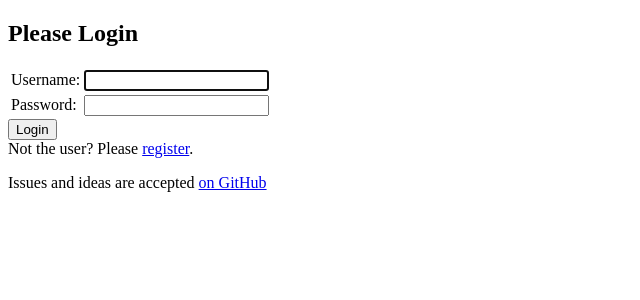
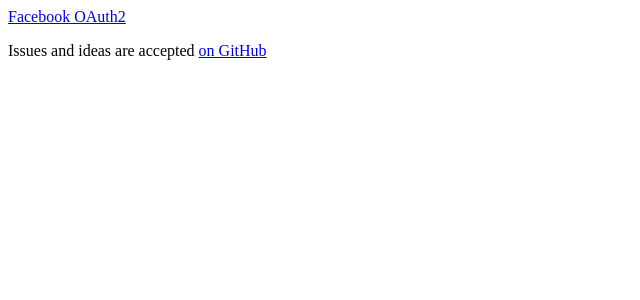
Before and after one commit to sergray/EnglishWordsGame, a Django app: page /accounts/login/ in a window 1280 px wide. Shown: the top 300 px of the page, without its empty margins (0-640 px from the left). Run offline with Django 3.2, Linux system fonts and the light colour scheme; parts of the project's set-up code (start-up, migrations or seed data) failed here and were passed over; some libraries are stand-ins or nearby versions.

Commit message:
Replace login and password authentication with Facebook

```diff
--- a/english_words_game/english_words_game/urls.py
+++ b/english_words_game/english_words_game/urls.py
@@ -1,10 +1,14 @@
 from django.conf.urls import patterns, include, url
 from django.contrib import admin
+
+
 
 urlpatterns = patterns('',
     url(r'^$', 'scores.views.top_scores_list', name='top-scores'),
     url('^submit/$', 'words.views.word_submission', name='word-submission'),
     url(r'^accounts/login/$', 'django.contrib.auth.views.login',
         {'extra_context': {'next': '/'}}, name='login'),
+    url(r'^accounts/', include('allauth.urls')),
     url(r'^accounts/', include('registration.backends.simple.urls')),
+    url(r'^admin/', include(admin.site.urls)),
 )
--- a/english_words_game/requirements.txt
+++ /dev/null
@@ -1,6 +0,0 @@
-Django==1.7.3
-django-registration==1.0
-gnureadline==6.3.3
-ipdb==0.8
-ipython==2.3.1
-nltk==3.0.1
--- a/english_words_game/templates/registration/login.html
+++ b/english_words_game/templates/registration/login.html
@@ -6,22 +6,7 @@
 <p>Your username and password didn't match. Please try again.</p>
 {% endif %}
 
-<form method="post" action="{% url 'django.contrib.auth.views.login' %}">
-{% csrf_token %}
-<h2>Please Login</h2>
-<table>
-<tr>
-    <td>{{ form.username.label_tag }}</td>
-    <td>{{ form.username }}</td>
-</tr>
-<tr>
-    <td>{{ form.password.label_tag }}</td>
-    <td>{{ form.password }}</td>
-</tr>
-</table>
+{% load socialaccount %}
+<a href="{% provider_login_url "facebook" method="oauth2" %}">Facebook OAuth2</a>
 
-<input type="submit" value="Login" />
-<input type="hidden" name="next" value="{{ next }}" />
-</form>
-<div>Not the user? Please <a href="{% url 'registration_register' %}">register</a>.</div>
 {% endblock %}
--- a/requirements.txt
+++ b/requirements.txt
@@ -1,3 +1,4 @@
 Django==1.7.3
+django-allauth==0.19.1
 nltk==3.0.1
 git+https://github.com/macropin/django-registration.git@v1.1  # supports Django 1.7
```
Also changed, not shown: english_words_game/english_words_game/settings.py (+26 -1 lines), README.md.
